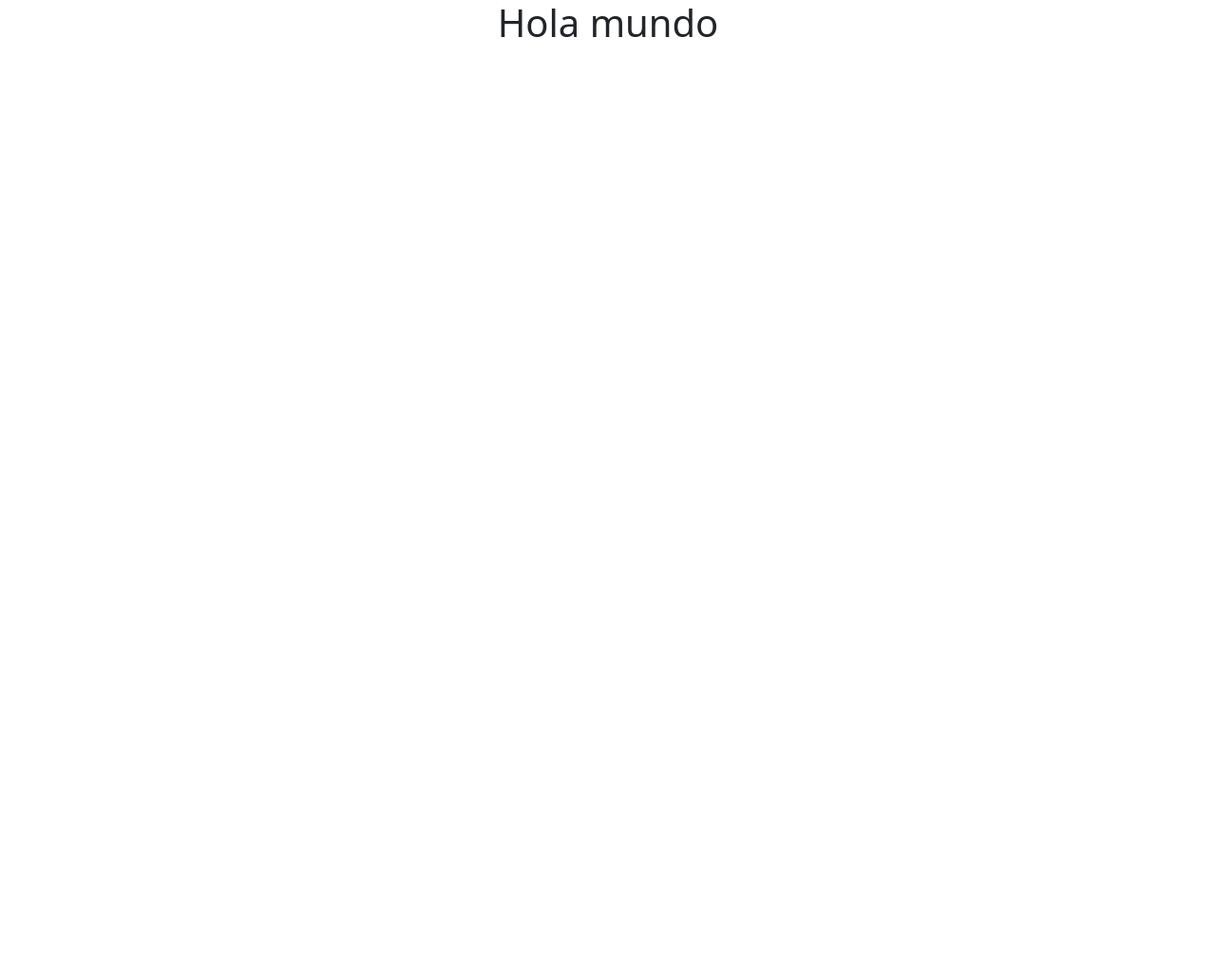
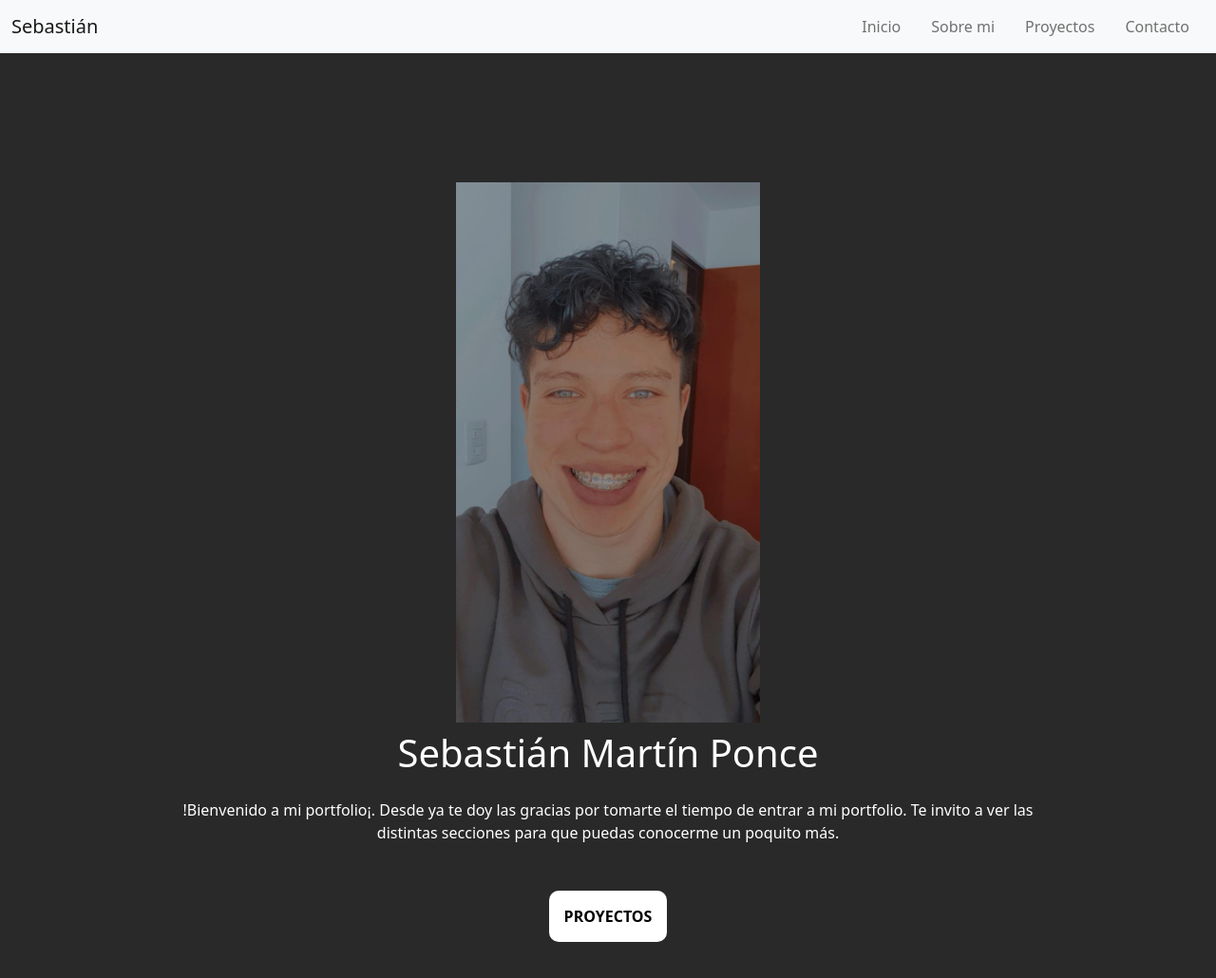
Before and after one commit to sebaponce2/portfolio, a React (Create React App) app: page / in a window 1280 px wide. Shown: the top 1030 px of the page at 95% size. Before the commit the page ends 800 px from the top, so only its background shows below. Built offline with nearby package versions, Linux system fonts and the light colour scheme.

Commit message:
add: navbar, presentation, css styles

```diff
--- a/public/index.html
+++ b/public/index.html
@@ -8,10 +8,9 @@
     <meta name="description" content="Web site created using create-react-app"/>
     <link rel="apple-touch-icon" href="%PUBLIC_URL%/logo192.png" />
     <link rel="manifest" href="%PUBLIC_URL%/manifest.json" />
-    <title>React App</title>
+    <title>Portfolio Sebastián Martín Ponce</title>
   </head>
   <body>
-    <noscript>You need to enable JavaScript to run this app.</noscript>
     <div id="root"></div>
   </body>
 </html>
--- a/src/App.css
+++ /dev/null
@@ -1,38 +0,0 @@
-.App {
-  text-align: center;
-}
-
-.App-logo {
-  height: 40vmin;
-  pointer-events: none;
-}
-
-@media (prefers-reduced-motion: no-preference) {
-  .App-logo {
-    animation: App-logo-spin infinite 20s linear;
-  }
-}
-
-.App-header {
-  background-color: #282c34;
-  min-height: 100vh;
-  display: flex;
-  flex-direction: column;
-  align-items: center;
-  justify-content: center;
-  font-size: calc(10px + 2vmin);
-  color: white;
-}
-
-.App-link {
-  color: #61dafb;
-}
-
-@keyframes App-logo-spin {
-  from {
-    transform: rotate(0deg);
-  }
-  to {
-    transform: rotate(360deg);
-  }
-}
--- a/src/App.js
+++ b/src/App.js
@@ -1,11 +1,17 @@
-import './App.css';
+// Components imports
+import Container from './components/Container';
+
+// Bootstrap imports
+import './css/App.css'
 import 'bootstrap/dist/css/bootstrap.min.css';
+import "bootstrap/js/src/collapse.js";
+
 
 function App() {
   return (
-    <div className="App">
-      <h1 className="">Hola mundo</h1>
-    </div>
+    <>
+      <Container/>
+    </>
   );
 }
 
--- /dev/null
+++ b/src/components/Container.jsx
@@ -0,0 +1,25 @@
+// Components imports
+import Navbar from "./Navbar";
+import Presentation from "./Presentation";
+
+// Css imports
+import "../css/App.css";
+import "../css/Colors.css";
+
+const Container = () => {
+    return (
+        <div className="container-page ">
+            <header>
+                <Navbar/>
+            </header>
+            <section className="spacing-5 bg-grey-dark">
+                <Presentation/>
+            </section>
+            <section>
+
+            </section>
+        </div>
+     );
+}
+
+export default Container;
--- a/src/components/Navbar.jsx
+++ b/src/components/Navbar.jsx
@@ -1,9 +1,57 @@
+
+
 const Navbar = () => {
-    return (
-        <>
-
-        </>
-    );
-}
+  return (
+    <>
+      <nav class="navbar navbar-expand-md navbar-light bg-light">
+        <div class="container-fluid">
+          <a class="navbar-brand" href="#">
+            Sebastián
+          </a>
+          <button
+            class="navbar-toggler border-0"
+            type="button"
+            data-bs-toggle="collapse"
+            data-bs-target="#navbarNavDropdown"
+            aria-controls="navbarNavDropdown"
+            aria-expanded="false"
+            aria-label="Toggle navigation"
+          >
+            <span class="navbar-toggler-icon"></span>
+          </button>
+          <div class="collapse navbar-collapse d-md-flex justify-content-end" id="navbarNavDropdown">
+            <ul class="navbar-nav text-center">
+              <hr className="w-100 m-0 m-auto d-md-none"/>
+              <li class="nav-item px-2">
+                <a class="nav-link" aria-current="page" href="index.html">
+                  Inicio
+                </a>
+              </li>
+              <hr className="w-100 m-0 m-auto d-md-none"/>
+              <li class="nav-item px-2">
+                <a class="nav-link" href="#about-me">
+                  Sobre mi
+                </a>
+              </li>
+              <hr className="w-100 m-0 m-auto d-md-none"/>
+              <li class="nav-item px-2">
+                <a class="nav-link" href="#projects">
+                  Proyectos
+                </a>
+              </li>
+              <hr className="w-100 m-0 m-auto d-md-none"/>
+              <li class="nav-item px-2">
+                <a class="nav-link" href="#contact">
+                  Contacto
+                </a>
+              </li>
+              <hr className="w-100 m-0 m-auto d-md-none"/>
+            </ul>
+          </div>
+        </div>
+      </nav>
+    </>
+  );
+};
 
 export default Navbar;
--- /dev/null
+++ b/src/components/Presentation.jsx
@@ -0,0 +1,26 @@
+// Images imports
+import profileImage from "../images/Me.jpg";
+
+// Css imports
+import "../css/Presentation.css";
+
+const Presentation = () => {
+    return (
+        <>
+        <div className="w-25 m-auto py-2">
+            <img src={profileImage} alt="sebastianponce" className="w-100"/>
+        </div>
+            <h1 className="text-center font-white">Sebastián Martín Ponce</h1>
+            <div className="w-75 text-center m-auto py-3 font-white">
+                <p>
+                    !Bienvenido a mi portfolio¡. Desde ya te doy las gracias por tomarte el tiempo de entrar a mi portfolio. Te invito a ver las distintas secciones para que puedas conocerme un poquito más.
+                </p>
+            </div>
+            <div className="text-center my-3 pt-3">
+                <a href="#projects" className="text-decoration-none fw-bold text-uppercase buttonProjects">Proyectos</a>
+            </div>
+        </>
+     );
+}
+
+export default Presentation;
--- /dev/null
+++ b/src/css/App.css
@@ -0,0 +1,13 @@
+*{
+    padding: 0;
+    margin: 0;
+}
+
+.container-page {
+    width: 100% !important;
+}
+
+.spacing-5 {
+    padding-top: 8rem !important;
+    padding-bottom: 8rem !important;
+}
--- /dev/null
+++ b/src/css/Colors.css
@@ -0,0 +1,17 @@
+/* Backgrounds */
+
+.bg-black {
+    background-color: black !important;
+}
+.bg-grey-dark {
+    background-color: rgb(41, 41, 41) !important;
+}
+
+/* Fonts */
+.font-white {
+    color: white !important;
+}
+
+.font-black {
+    color: black !important;
+}
--- /dev/null
+++ b/src/css/Presentation.css
@@ -0,0 +1,18 @@
+.buttonProjects {
+    width: max-content;
+    margin: auto;
+    padding: 1rem !important;
+    background-color: white;
+    color: black;
+    cursor: pointer;
+
+    border-top-left-radius: 10px;
+    border-bottom-left-radius: 10px;
+    border-top-right-radius: 10px;
+    border-bottom-right-radius: 10px;
+}
+
+.buttonProjects:hover {
+    background-color: rgb(17, 17, 17);
+    color: white;
+}
```
Also changed, not shown: src/components/AboutMe.jsx (added, +12 -0 lines), src/css/Fonts.css (added), src/css/Navbar.css (added), src/images/Me.jpg (added).
